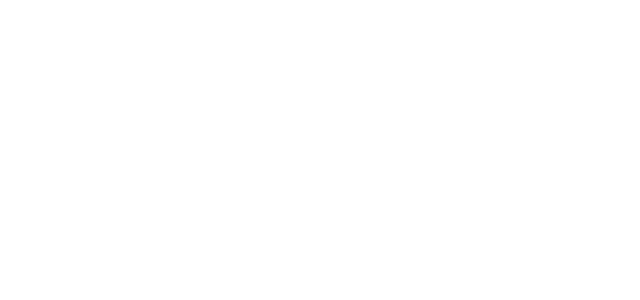
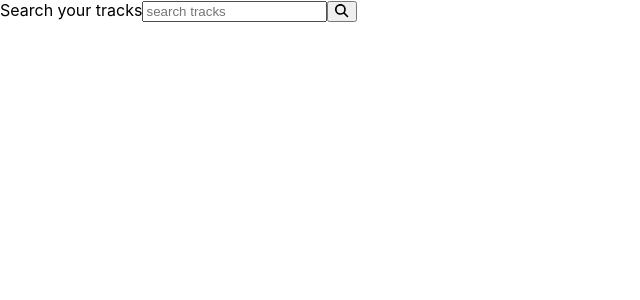
Before and after one commit to Sarra-Fab-Sospyro/jammming, a React (Create React App) app: page / in a window 1280 px wide. Shown: the top 300 px of the page, without its empty margins (0-640 px from the left). Built offline with nearby package versions, Linux system fonts and the light colour scheme.

Commit message:
fixed issue with font awesome library

```diff
--- a/package.json
+++ b/package.json
@@ -5,6 +5,7 @@
   "dependencies": {
     "@fortawesome/fontawesome-svg-core": "^6.7.1",
     "@fortawesome/free-solid-svg-icons": "^6.7.1",
+    "@fortawesome/react-fontawesome": "^0.2.2",
     "@testing-library/jest-dom": "^5.17.0",
     "@testing-library/react": "^13.4.0",
     "@testing-library/user-event": "^13.5.0",
--- a/src/components/App/App.js
+++ b/src/components/App/App.js
@@ -1,9 +1,9 @@
 import React, { useEffect, useState } from "react";
-
+import SearchBar from "../SearchBar/SearchBar";
 const App = () => {
 
 	return (<div>
-
+      <SearchBar/>
   </div>);
 };
 
--- a/src/components/SearchBar/SearchBar.js
+++ b/src/components/SearchBar/SearchBar.js
@@ -1,12 +1,14 @@
 import React from "react";
-
+import { FontAwesomeIcon } from '@fortawesome/react-fontawesome';
+import { faSearch } from "@fortawesome/free-solid-svg-icons";
 const SearchBar = ({track})=>{
+    const search = <FontAwesomeIcon icon={faSearch}/>;
     return(
         <>
-        <form >
+        <form id="form" >
             <label htmlFor="searchBar">Search your tracks</label>
             <input id="searchBar" placeholder="search tracks" value={track}/>
-            <button></button>
+            <button>{search}</button>
         </form>
         </>
     );
```
Also changed, not shown: 1 other file (tests, documents, lock files or other folders).
